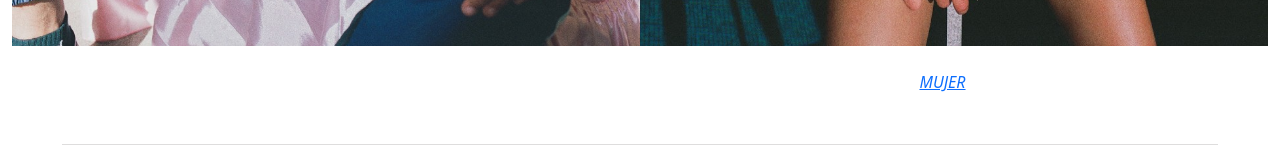
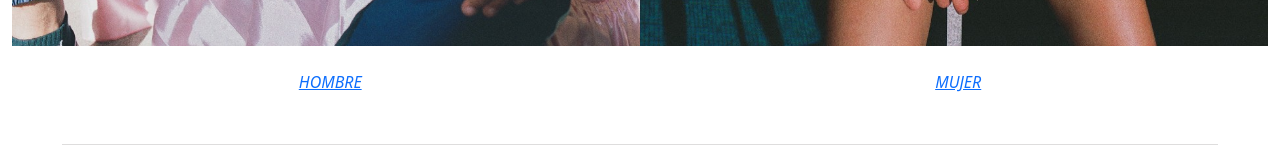
Before and after one commit to victoria-mvf/EntregaFinalMVictoriaFernandez, a website: page index.html in a window 1280 px wide. Shown: the part 1862-2007 px from the top of the page. Drawn offline with nearby package versions, Linux system fonts and the light colour scheme.

Commit message:
arreglo enlace2

```diff
--- a/index.html
+++ b/index.html
@@ -79,7 +79,7 @@
 
             <div class="titulo-banner2">
 
-               <a href="./pages/hombre.html"></a>
+               <a href="./pages/hombre.html">HOMBRE</a>
 
                 <a href="">MUJER</a>
 
```
